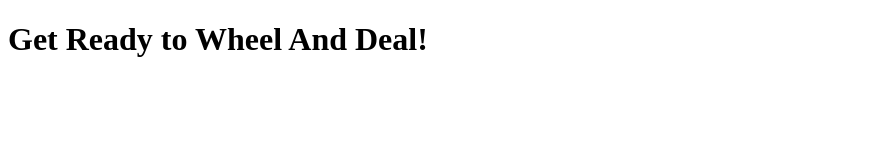
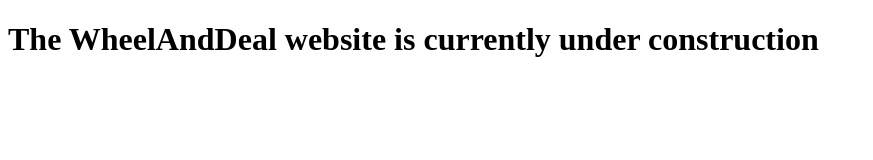
Before and after one commit to CoolHandSquid/WheelAndDeal, a plain HTML site: page index.html in a window 1280 px wide. Shown: the whole page, without its empty margins (0-873 px from the left). Drawn offline with Linux system fonts and the light colour scheme.

Commit message:
Update index.html

```diff
--- a/index.html
+++ b/index.html
@@ -7,7 +7,7 @@
     <title>Learnin JS!</title>
 </head>
 <body>
-    <h1>Get Ready to Wheel And Deal!</h1>
+    <h1>The WheelAndDeal website is currently under construction</h1>
     <script>console.log('Temporary WheelAndDeal Website')</script>
     <script>alert('CarsonIsAFag')</script>
 </body>
```
